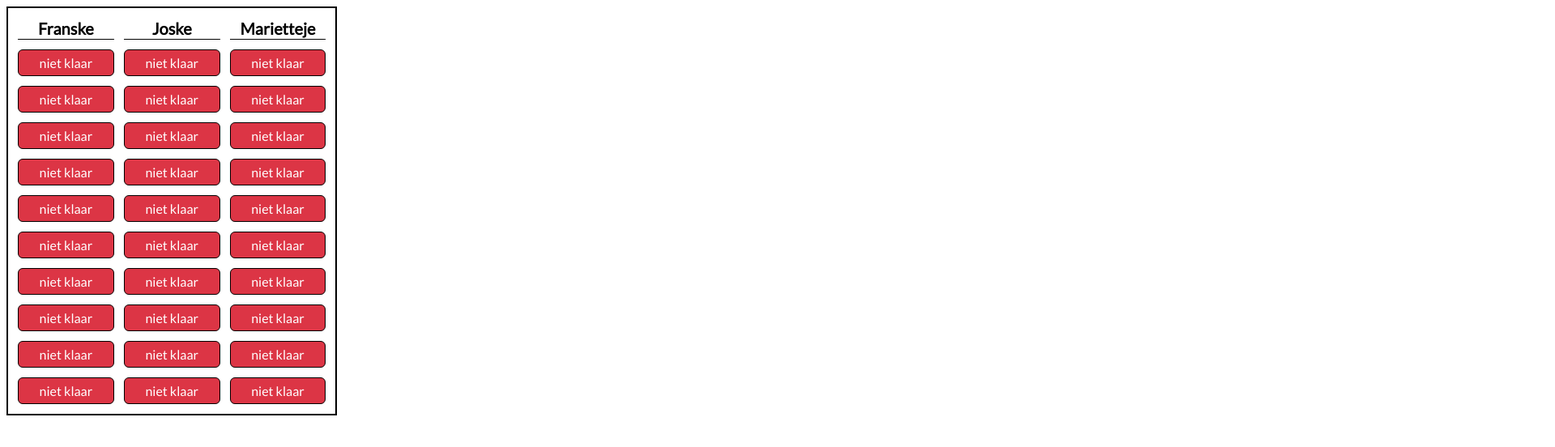
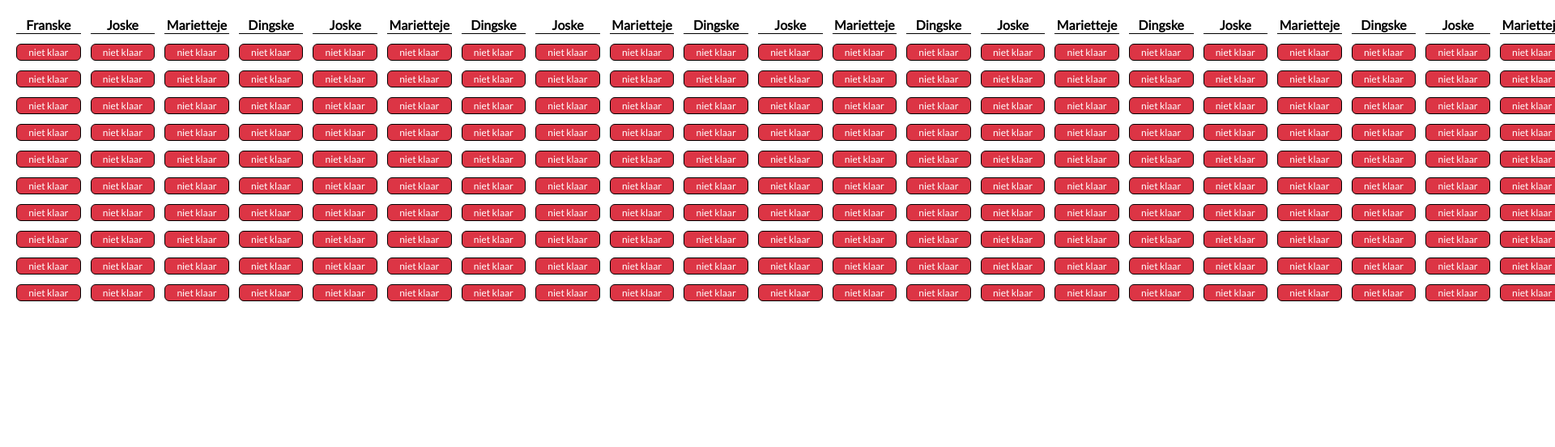
Before and after one commit to BastienVH/contractwerk-tracker, a website built with webpack: page dist/index.html in a window 1280 px wide. Shown: the top 552 px of the page at 81% size, 1920 px wide, since content can reach past the window. Built offline with Linux system fonts and the light colour scheme.

Commit message:
Make all text smaller

```diff
--- a/src/index.js
+++ b/src/index.js
@@ -5,7 +5,7 @@ import './styles.css';
 const body = document.querySelector('body');
 
 // Create a small list of students
-const studentNames = ['Franske', 'Joske', 'Marietteje'];
+const studentNames = ['Franske', 'Joske', 'Marietteje', 'Dingske', 'Joske', 'Marietteje', 'Dingske', 'Joske', 'Marietteje', 'Dingske', 'Joske', 'Marietteje', 'Dingske', 'Joske', 'Marietteje', 'Dingske', 'Joske', 'Marietteje', 'Dingske', 'Joske', 'Marietteje', 'Dingske'];
 const students = [];
 
 for (const index in studentNames) {
--- a/src/styles.css
+++ b/src/styles.css
@@ -1,20 +1,22 @@
 @import url('https://fonts.googleapis.com/css2?family=Lato&display=swap');
 
 table {
-  border: 2px solid black;
   border-spacing: 12px;
   font-family: 'Lato', sans-serif;
+  margin-left: auto;
+  margin-right: auto;
 }
 
 th {
   border-bottom: 1px solid black;
-  font-size: 20px;
+  font-size: 16px;
 }
 
 td {
   text-align: center;
+  font-size: 12px;
   min-width: 10ch;
-  padding: 6px 12px;
+  padding: 2px 4px;
   border: 1px solid black;
   border-radius: 6px;
 }
```
Also changed, not shown: dist/index_bundle.js.
